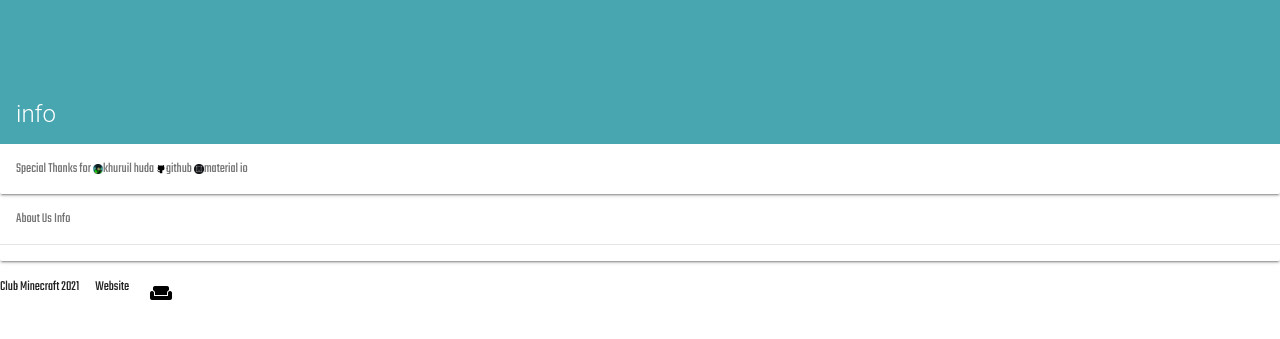
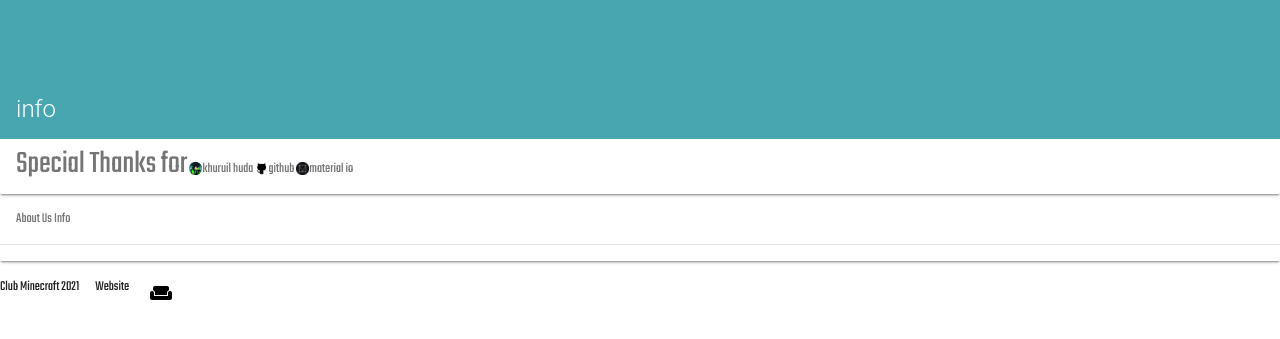
Before and after one commit to ClubbyNetwork/about-us, a plain HTML site: page index.html in a window 1280 px wide. Shown: the part 866-1205 px from the top of the page. Drawn offline with nearby package versions, Linux system fonts and the light colour scheme.

Commit message:
Update index.html

```diff
--- a/index.html
+++ b/index.html
@@ -102,10 +102,10 @@ body, html {height: 100%}
     <h2 class="mdl-card__title-text">info</h2>
   </div>
   <div class="mdl-card__supporting-text">
-    Special Thanks for
-    <img src="CC_20210605_143732.png" width="10" height="10">khuruil huda
-    <img src="CC_20210605_143948.png" width="10" height="10">github
-    <img src="CC_20210605_143514.png" width="10" heigth="10">material io
+    <font size="6">Special Thanks for</font>
+    <img src="CC_20210605_143732.png" width="13" height="13">khuruil huda
+    <img src="CC_20210605_143948.png" width="13" height="13">github
+    <img src="CC_20210605_143514.png" width="13" heigth="13">material io
   </div>
 </div>
 
```
